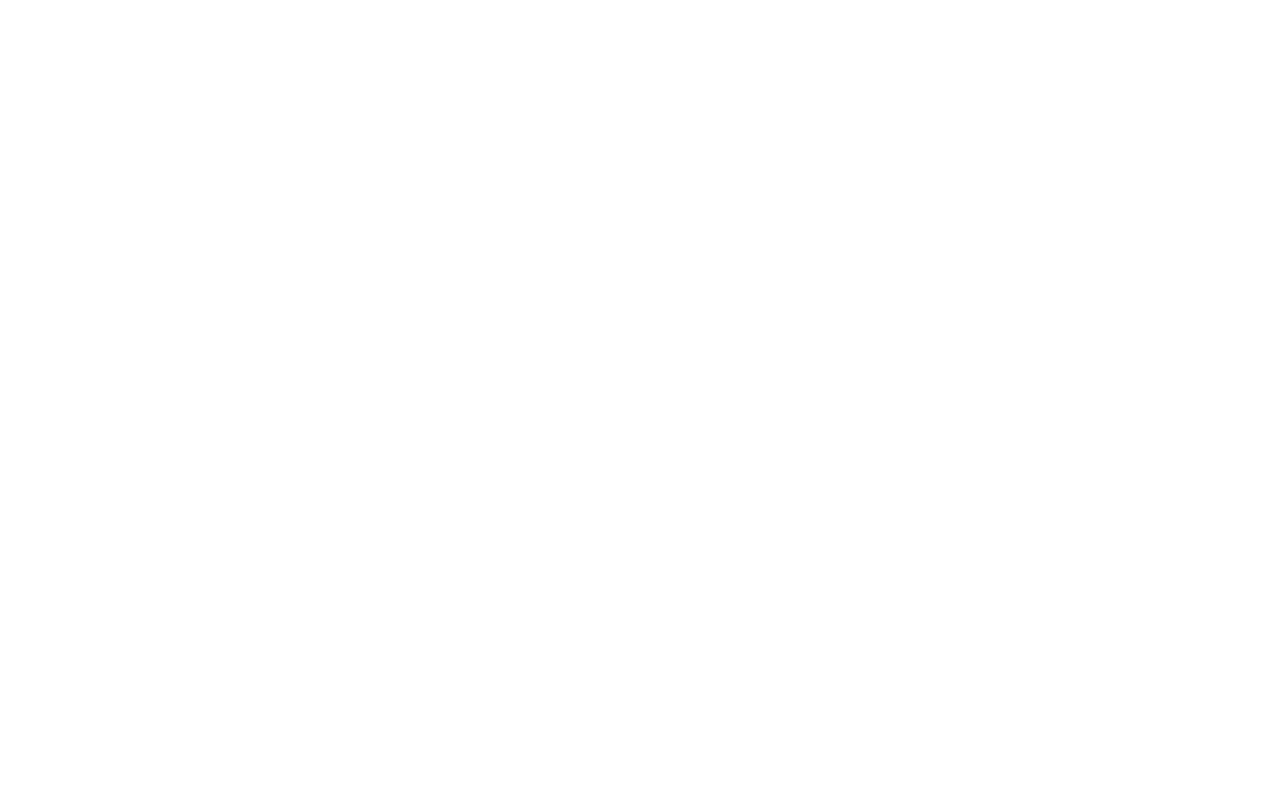
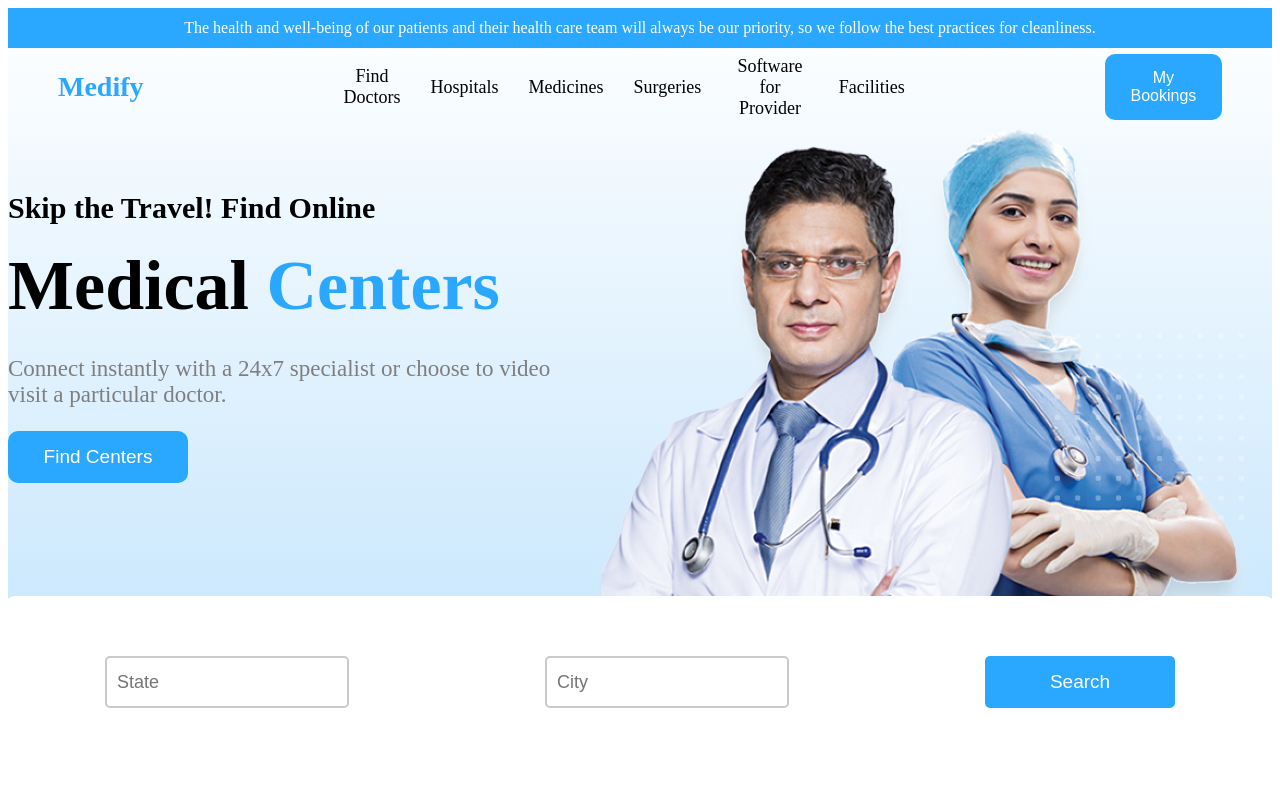
Before and after one commit to amritha-sabu/Medify, a React (Vite) app: page / in a window 1280 px wide. Shown: the top 800 px of the page. Built offline with nearby package versions, Linux system fonts and the light colour scheme.

Commit message:
Working on Hero Section

```diff
--- a/src/App.css
+++ b/src/App.css
@@ -1,6 +1,4 @@
 #root {
-  max-width: 1280px;
-  margin: 0 auto;
-  padding: 2rem;
+  max-width: 1600px;
   text-align: center;
 }
--- /dev/null
+++ b/src/Components/LandingPage/Hero.css
@@ -0,0 +1,60 @@
+.hero{
+    width: 100%;
+    margin: 0;
+    display: flex;
+    flex-direction: column;
+    gap: 0px;
+    background: linear-gradient(to bottom, rgb(255, 255, 255), rgb(210, 235, 253) , rgb(167, 218, 254));
+}
+
+.hero-content{
+    width: 100%;
+    height: 55vh;
+    display: flex;
+    justify-content: center;
+    align-items: start;
+}
+
+.hero-title{
+    width: 580px;
+    display: flex;
+    flex-direction: column;
+    justify-content: center;
+    text-align: start;
+    gap: 0px;
+    margin-top: 50px;
+}
+
+.hero-title h3{
+    font-size: 30px;
+    line-height: 3px;
+}
+
+.hero-title h1{
+    font-size: 70px;
+    line-height: 0px;
+}
+
+.hero-title h1 span{
+    color: rgba(42, 167, 255, 1);
+}
+
+.hero-title p{
+    font-size: 23px;
+    color: rgb(126, 126, 126);
+}
+
+.find-center-button{
+    width: 180px;
+    border: none;
+    background-color: rgba(42, 167, 255, 1);
+    color: white;
+    border-radius: 10px;
+    font-size: 19px;
+    padding: 15px;
+}
+
+.hero-image img{
+    width: 700px;
+    height: fit-content;
+}
--- a/src/Components/LandingPage/Hero.jsx
+++ b/src/Components/LandingPage/Hero.jsx
@@ -1,6 +1,25 @@
+import Navbar from "./Navbar";
+import Search from "./Search";
+import heroImage from '../../assets/hero_image.png';
+import './Hero.css';
+
 const Hero = () => {
     return(
-        <div className="hero"></div>
+        <div className="hero">
+            <Navbar />
+            <div className="hero-content">
+                <div className="hero-title">
+                    <h3>Skip the Travel! Find Online</h3>
+                    <h1>Medical <span>Centers</span></h1>
+                    <p>Connect instantly with a 24x7 specialist or choose to video visit a particular doctor.</p>
+                    <button className="find-center-button">Find Centers</button>
+                </div>
+                <div className="hero-image">
+                    <img src={heroImage} alt="Hero Image"/>
+                </div>
+            </div>
+            <Search />
+        </div>
     );
 };
 
--- /dev/null
+++ b/src/Components/LandingPage/LandingPage.css
@@ -0,0 +1,3 @@
+.landing-page{
+
+}
--- /dev/null
+++ b/src/Components/LandingPage/Navbar.css
@@ -0,0 +1,56 @@
+.navbar{
+    width: 100%;
+    display: flex;
+    flex-direction: column;
+}
+
+.top-header{
+    background-color: rgba(42, 167, 255, 1);
+    height: 40px;
+    color: white;
+    display: flex;
+    align-items: center;
+    justify-content: center;
+}
+
+.bottom-nav{
+    display: flex;
+    justify-content: center;
+    align-items: center;
+    gap: 200px;
+    color: rgba(42, 167, 255, 1);
+    padding-left: 50px;
+    padding-right: 50px;
+}
+
+.site-name{
+    font-size: 28px;
+}
+
+.nav-links{
+    font-size: 18px;
+    display: flex;
+    justify-content: center;
+    align-items: center;
+    gap: 30px;
+}
+
+.nav-links a{
+    color: black;
+    text-decoration: none;
+}
+
+.booking-button{
+    display: flex;
+    justify-content: center;
+    align-items: center;
+}
+
+.booking-button button{
+    background-color: rgba(42, 167, 255, 1);
+    color: white;
+    font-size: 16px;
+    padding: 15px 25px 15px 25px;
+    border: none;
+    border-radius: 10px;
+}
--- /dev/null
+++ b/src/Components/LandingPage/Navbar.jsx
@@ -0,0 +1,29 @@
+import './Navbar.css';
+
+const Navbar = () => {
+    return(
+        <div className="navbar">
+            <section className="top-header">
+                <p>The health and well-being of our patients and their health care team will always be our priority, so we follow the best practices for cleanliness.</p>
+            </section>
+            <section className='bottom-nav'>
+                <div className='icon'>
+                    <h1 className='site-name'>Medify</h1>
+                </div>
+                <div className='nav-links'>
+                    <a href='#'>Find Doctors</a>
+                    <a href='#'>Hospitals</a>
+                    <a href='#'>Medicines</a>
+                    <a href='#'>Surgeries</a>
+                    <a href='#'>Software for Provider</a>
+                    <a href='#'>Facilities</a>
+                </div>
+                <div className='booking-button'>
+                    <button>My Bookings</button>
+                </div>
+            </section>
+        </div>
+    );
+};
+
+export default Navbar;
--- /dev/null
+++ b/src/Components/LandingPage/Search.css
@@ -0,0 +1,38 @@
+.search{
+    height: 500px;
+    display: flex;
+    flex-direction: column;
+    justify-content: center;
+    align-items: center;
+}
+
+.search-container{
+    width: 1270px;
+    height: 440px;
+    background-color: white;
+    border-radius: 10px;
+}
+
+.search-form form{
+    display: flex;
+    justify-content: space-between;
+    padding: 60px 100px 60px 100px;
+}
+
+.search-form form input{
+    width: 220px;
+    border: solid rgba(172, 172, 172, 0.635) 2px;
+    border-radius: 5px;
+    font-size: 18px;
+    padding: 10px;
+}
+
+.search-form form button{
+    width: 190px;
+    border: none;
+    background-color: rgba(42, 167, 255, 1);
+    color: white;
+    border-radius: 5px;
+    font-size: 19px;
+    padding: 15px;
+}
--- /dev/null
+++ b/src/Components/LandingPage/Search.jsx
@@ -0,0 +1,19 @@
+import './Search.css';
+
+const Search = () => {
+    return(
+        <div className="search">
+            <div className='search-container'>
+                <div className='search-form'>
+                    <form>
+                        <input type="text" placeholder="State"/>
+                        <input type="text" placeholder="City"/>
+                        <button>Search</button>
+                    </form>
+                </div>
+            </div>
+        </div>
+    );
+};
+
+export default Search;
```
Also changed, not shown: src/assets/hero_image.png (added).
